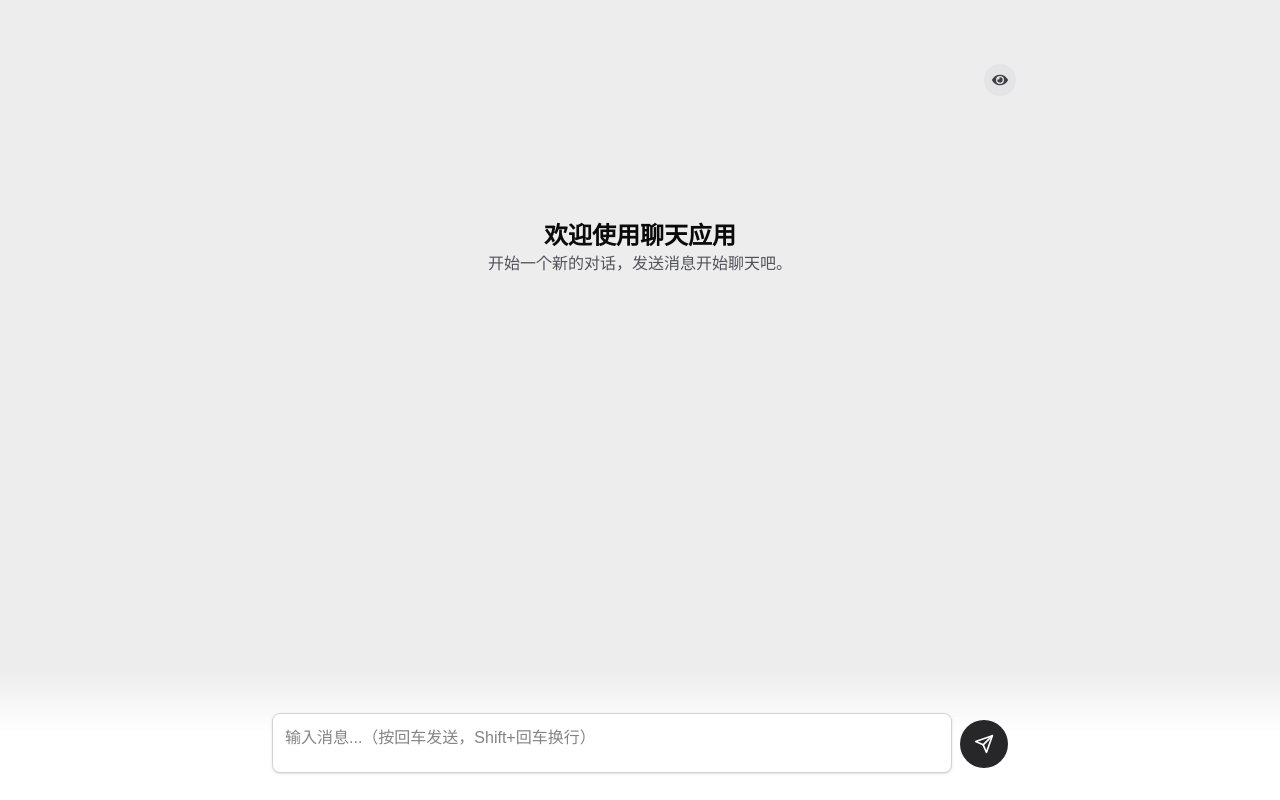
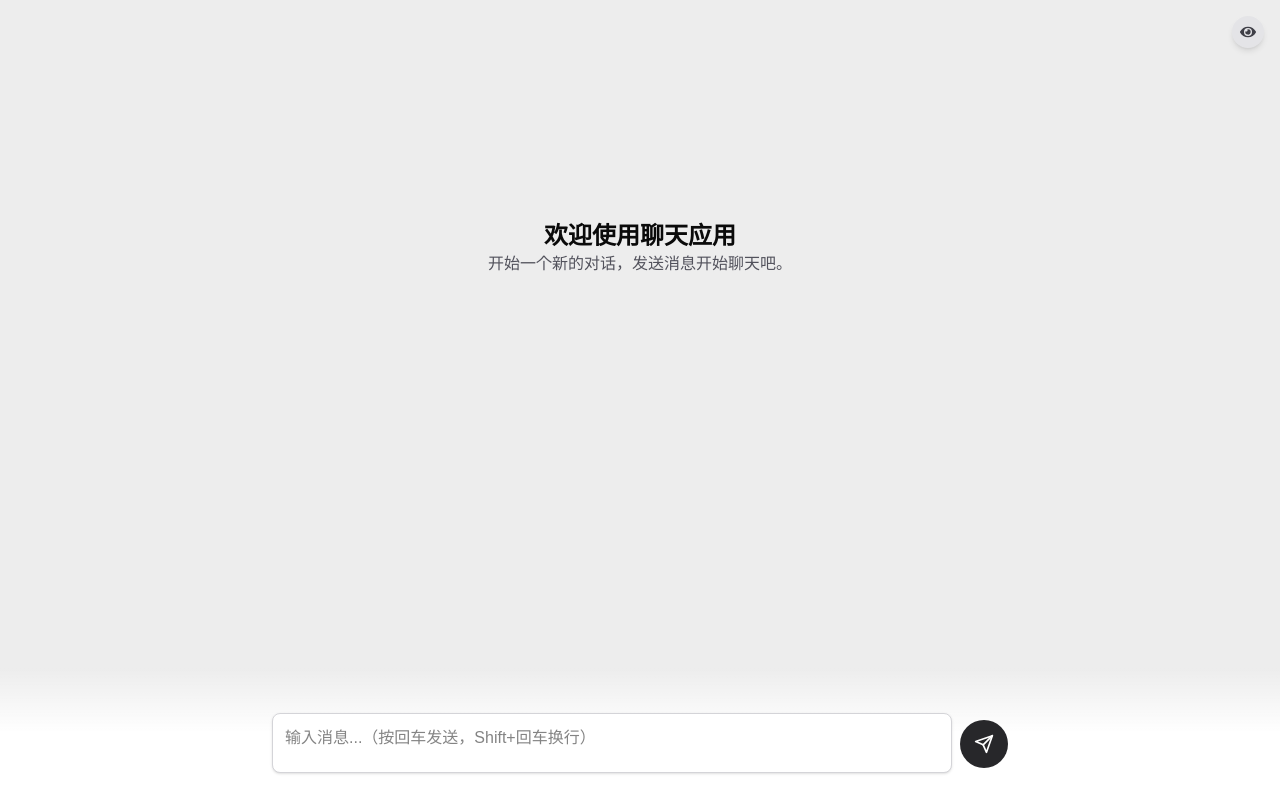
Before and after one commit to longxtx/chat-ui, a Next.js app: page / in a window 1280 px wide. Built offline with nearby package versions, Linux system fonts and the light colour scheme.

Commit message:
优化：显示/隐藏思考过程

```diff
--- a/src/components/chat-messages.tsx
+++ b/src/components/chat-messages.tsx
@@ -578,10 +578,10 @@ export function ChatMessages({
 
   return (
     <div className="relative px-4">
-      <div className="absolute top-2 right-2 z-10">
+      <div className="fixed top-4 right-4 z-50">
         <button
           onClick={toggleShowReasoning}
-          className="p-2 rounded-full bg-zinc-200 dark:bg-zinc-800 text-zinc-700 dark:text-zinc-300 hover:bg-zinc-300 dark:hover:bg-zinc-700 transition-colors duration-200 flex items-center justify-center"
+          className="p-2 rounded-full bg-zinc-200 dark:bg-zinc-800 text-zinc-700 dark:text-zinc-300 hover:bg-zinc-300 dark:hover:bg-zinc-700 transition-colors duration-200 flex items-center justify-center shadow-md"
           title={showReasoning ? '隐藏思考过程' : '显示思考过程'}
           aria-label="切换显示思考过程"
         >
```
